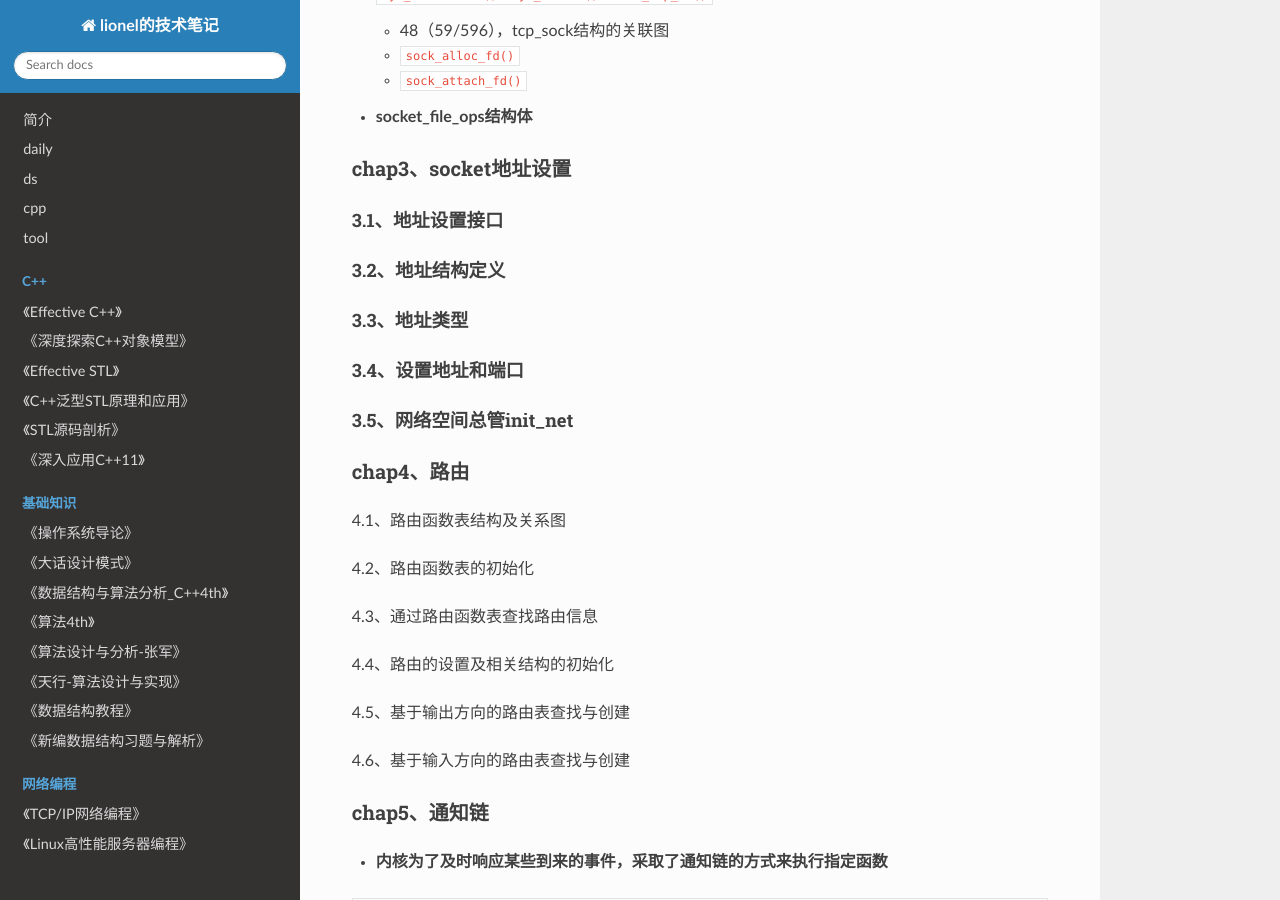
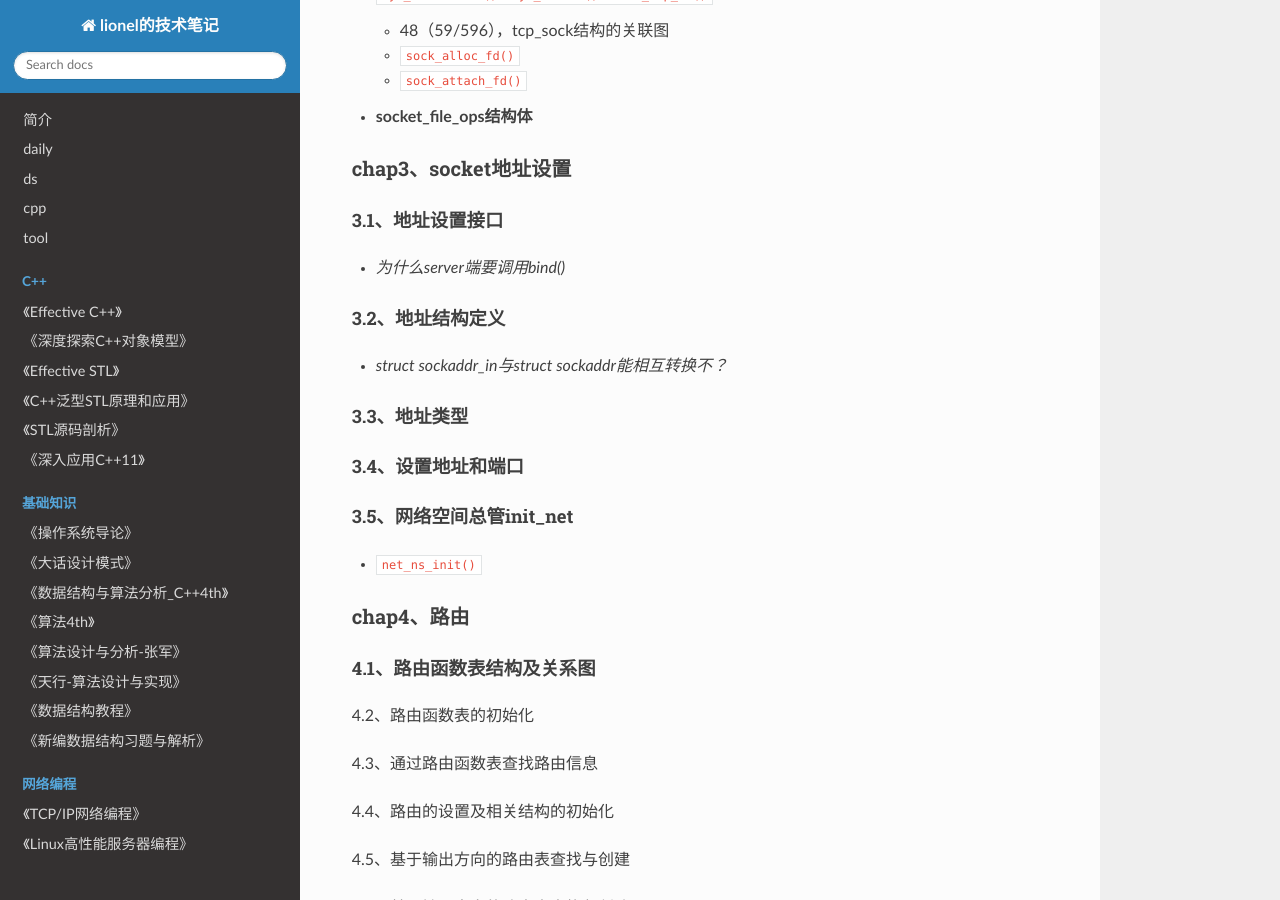
Before and after one commit to wolflion/booknotes, an MkDocs documentation site: the page built from docs/10network/追踪LinuxTCPIP代码运行：基于2.6内核.md, in a window 1280 px wide and 900 px high, scrolled down 2992 px. Built offline with MkDocs 1.6.1, drawn with Linux system fonts in a browser that asks for light colours; nearby versions of some CDN libraries.

Commit message:
Update 追踪LinuxTCPIP代码运行：基于2.6内核.md

```diff
--- a/docs/10network/追踪LinuxTCPIP代码运行：基于2.6内核.md
+++ b/docs/10network/追踪LinuxTCPIP代码运行：基于2.6内核.md
@@ -122,7 +122,11 @@ static struct super_operations sockfs_ops = {
 
 #### 3.1、地址设置接口
 
++ *为什么server端要调用bind()*
+
 #### 3.2、地址结构定义
+
++ *struct sockaddr_in与struct sockaddr能相互转换不？*
 
 #### 3.3、地址类型
 
@@ -130,9 +134,11 @@ static struct super_operations sockfs_ops = {
 
 #### 3.5、网络空间总管init_net
 
++ `net_ns_init()`
+
 ### chap4、路由
 
-4.1、路由函数表结构及关系图
+#### 4.1、路由函数表结构及关系图
 
 4.2、路由函数表的初始化
 
```
